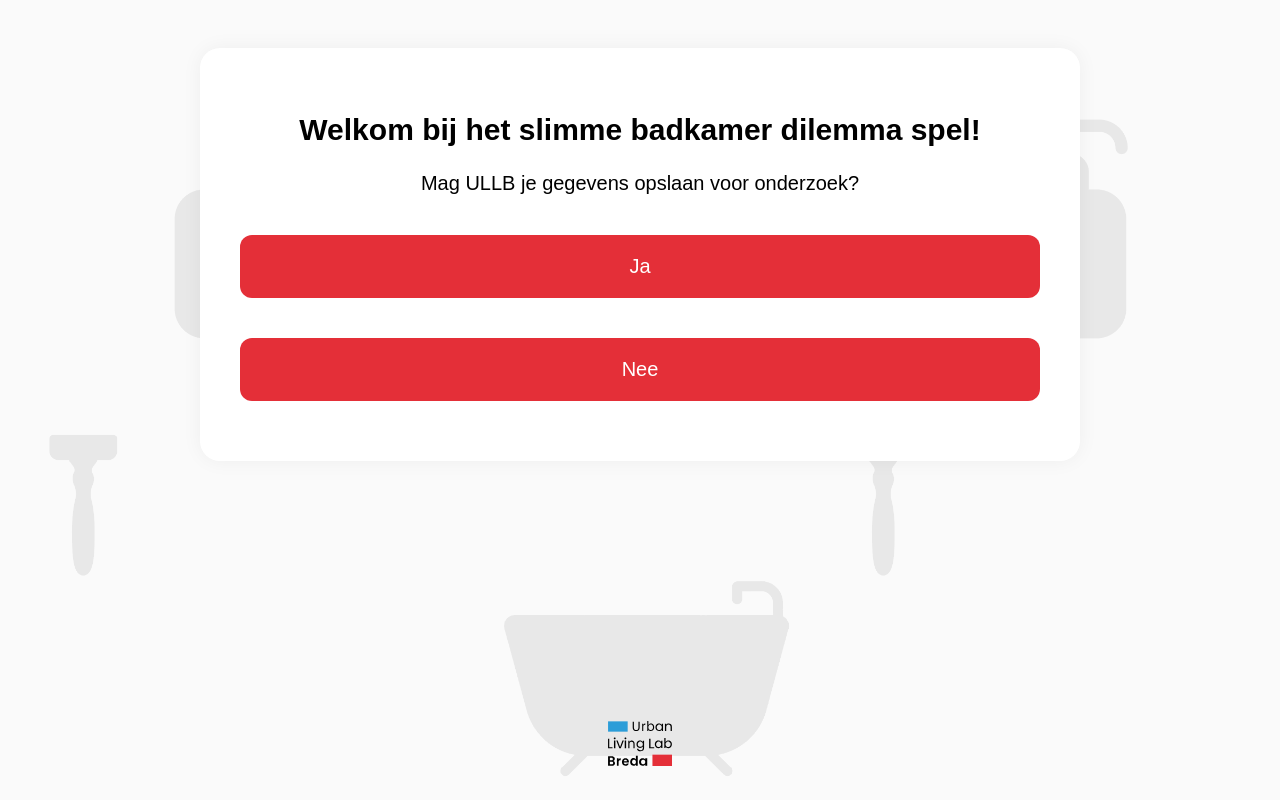
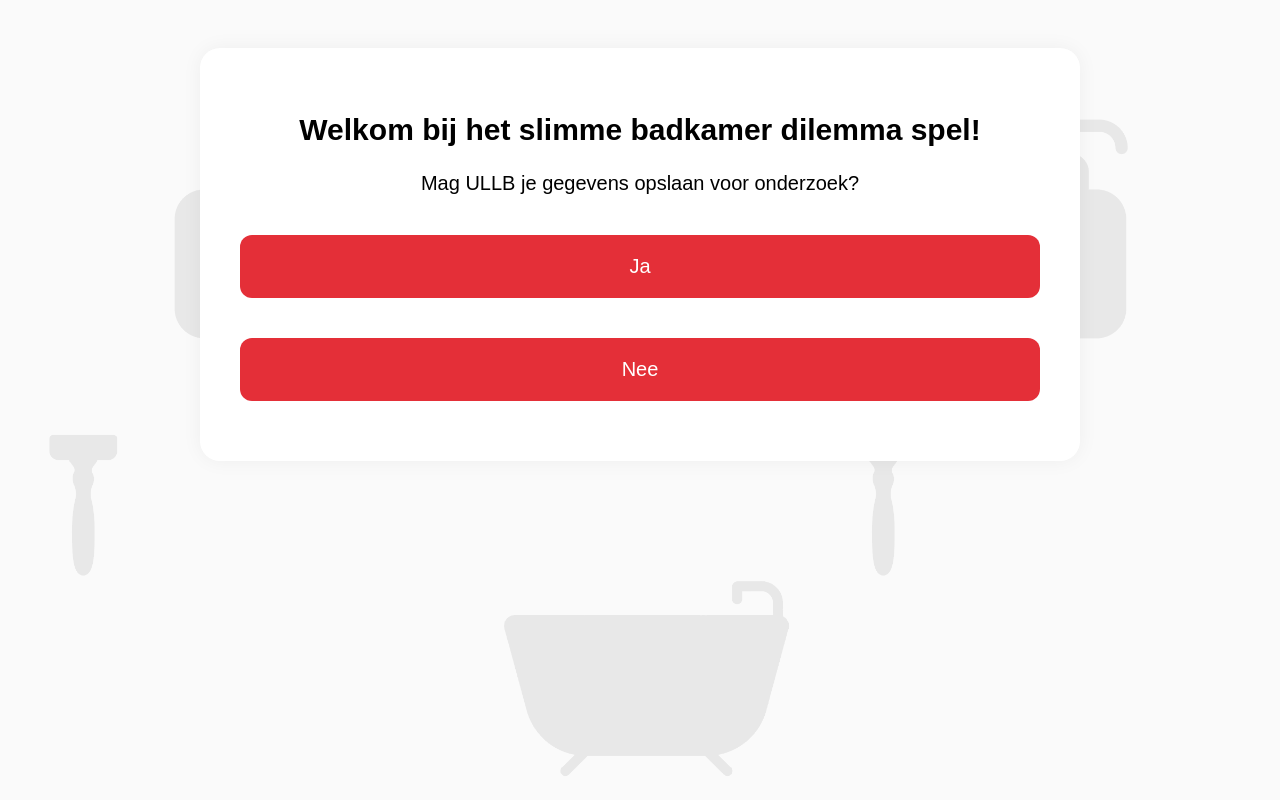
Before and after one commit to UrbanLivingLabBreda/Dilemmaspelbadkamer, a plain HTML site: page index.html in a window 1280 px wide. Drawn offline with Linux system fonts and the light colour scheme.

Commit message:
Update index.html

```diff
--- a/index.html
+++ b/index.html
@@ -171,9 +171,7 @@
         <button class="button" onclick="restartGame()">Opnieuw spelen</button>
     </div>
 
-    <div class="logo-fixed">
-        <img src="ULLB-logo-zwart.svg" alt="Logo" />
-    </div>
+
 
     <script>
         let allowDataStorage = false;
```
